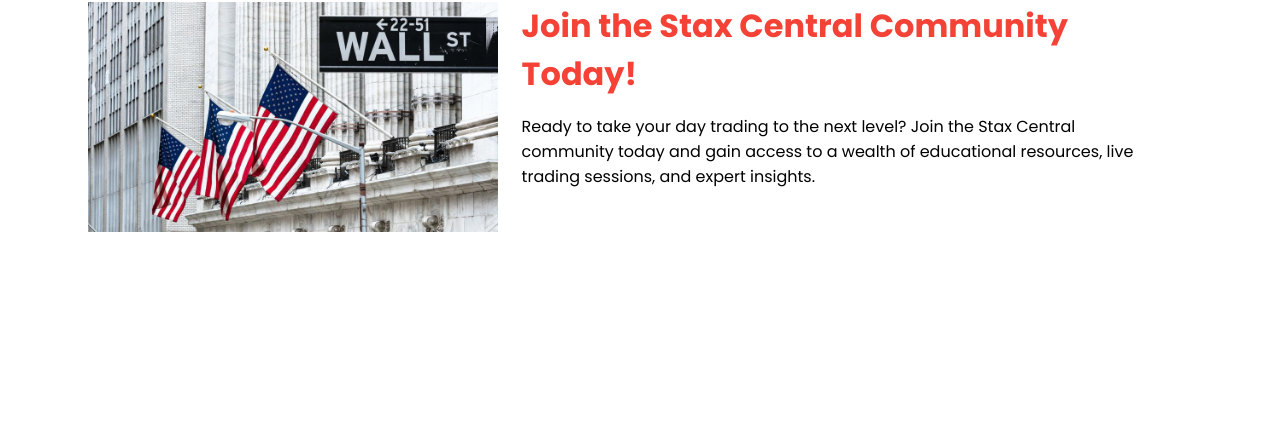
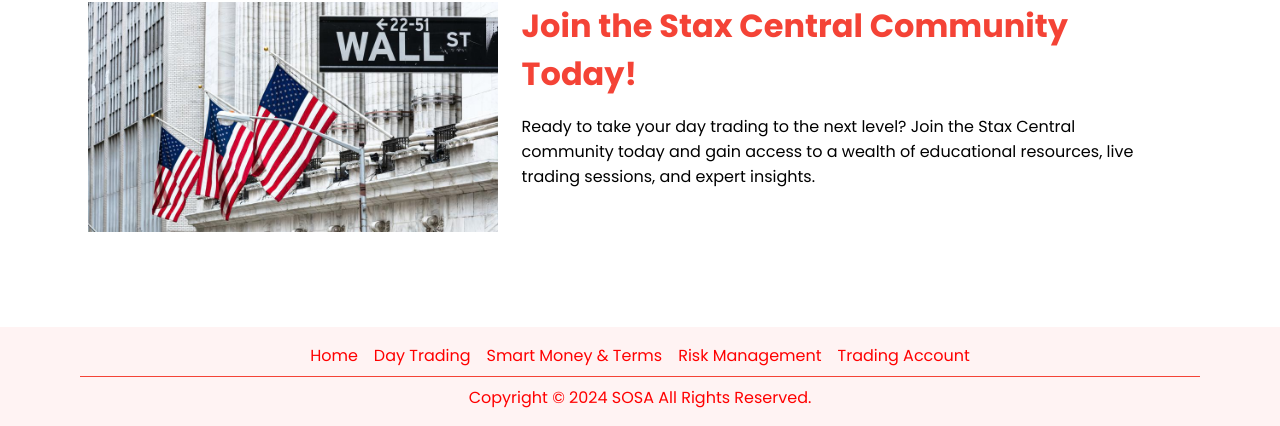
Before and after one commit to HARSH-VARDHAN-MISHRA/sosa-trading, a plain HTML site: page index.html in a window 1280 px wide. Shown: the part 1513-1939 px from the top of the page. Before the commit the page ends 1840 px from the top, so only its background shows below. Drawn offline with Linux system fonts and the light colour scheme.

Commit message:
add footer to all pages

```diff
--- a/assets/css/style.css
+++ b/assets/css/style.css
@@ -14,15 +14,8 @@ body {
 }
 
 :root {
-    --color-black: #1A1B1E;
     --color-red: #f44336;
-    --color-green: #00C851;
-
-    --bg-beg: #f8eaea;
-    --bg-white: #f3f5f6;
     --bg-cream : #fff3f3;
-
-    --bg-white-light: #f8f8fc;
 }
 a {
     text-decoration: none;
@@ -269,6 +262,30 @@ nav .fa-solid{
     color: var(--color-red);
 }
 
+/* --- Footer ---  */
+footer{
+    background: var(--bg-cream);
+    padding: 1rem 0rem;
+    color: red;
+    text-align: center;
+}
+footer .container {
+    padding-top: 0rem;
+    padding-bottom: 0rem;
+}
+footer .footer-flex{
+    display: flex;
+    align-items: center;
+    gap: 1rem;
+    flex-wrap: wrap;
+    justify-content: center;
+    padding-bottom: 0.5rem;
+    margin-bottom: 0.5rem;
+    border-bottom: 1px solid var(--color-red);
+}
+footer a{
+    color: red;
+}
 
 
 
@@ -288,4 +305,9 @@ nav .fa-solid{
     .container , .video iframe{
         padding: 3rem 1rem;
     }
+    .text_box h3 {
+        font-size: 2.5rem;
+        font-weight: 500;
+        margin-top: 4rem;
+    }
 }
--- a/index.html
+++ b/index.html
@@ -65,6 +65,19 @@
         </div>
     </section>
 
+    <footer>
+        <div class="container">
+            <div class="footer-flex">
+                <a href="./index.html">Home</a>
+                <a href="./day-trading.html">Day Trading</a>
+                <a href="./smart-money-terms.html">Smart Money & Terms</a>
+                <a href="./risk-management.html">Risk Management</a>
+                <a href="./trading-account.html">Trading Account</a>
+            </div>
+            <div class="copyright">Copyright © 2024 SOSA All Rights Reserved. </div>
+        </div>
+    </footer>
+
     <!-- Script  -->
     <script src="./assets/js/script.js"></script>
 
```
Also changed, not shown: day-trading.html (+13 -0 lines), risk-management.html (+13 -0 lines), smart-money-terms.html (+13 -0 lines), trading-account.html (+13 -0 lines).
